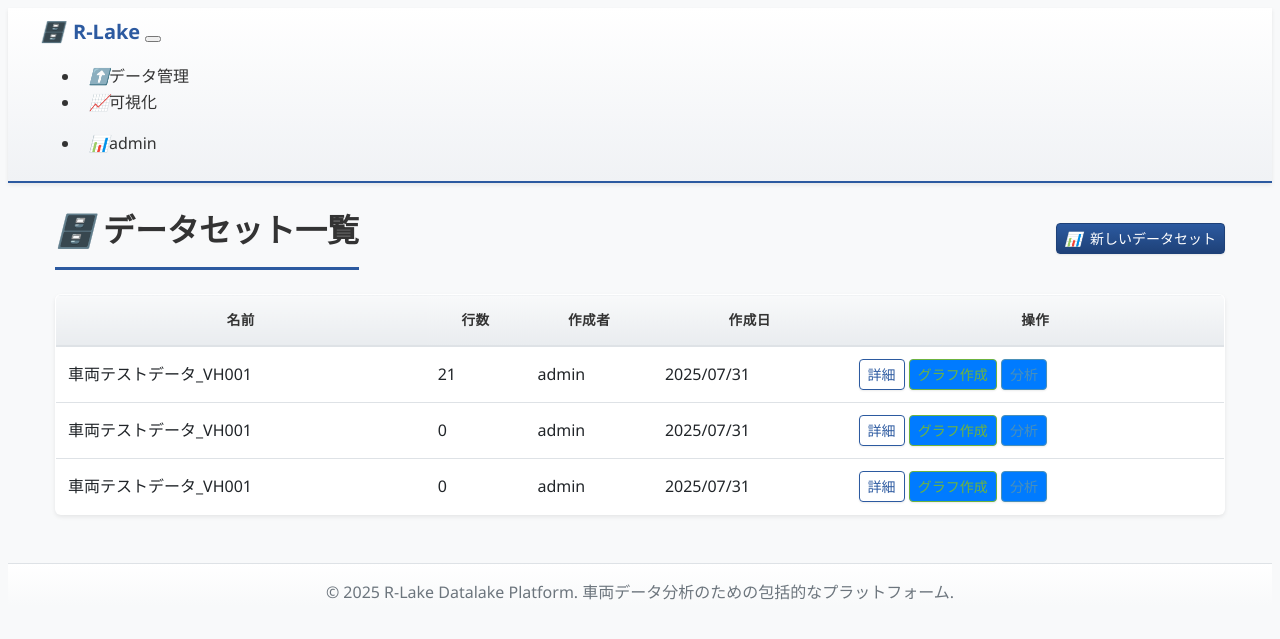
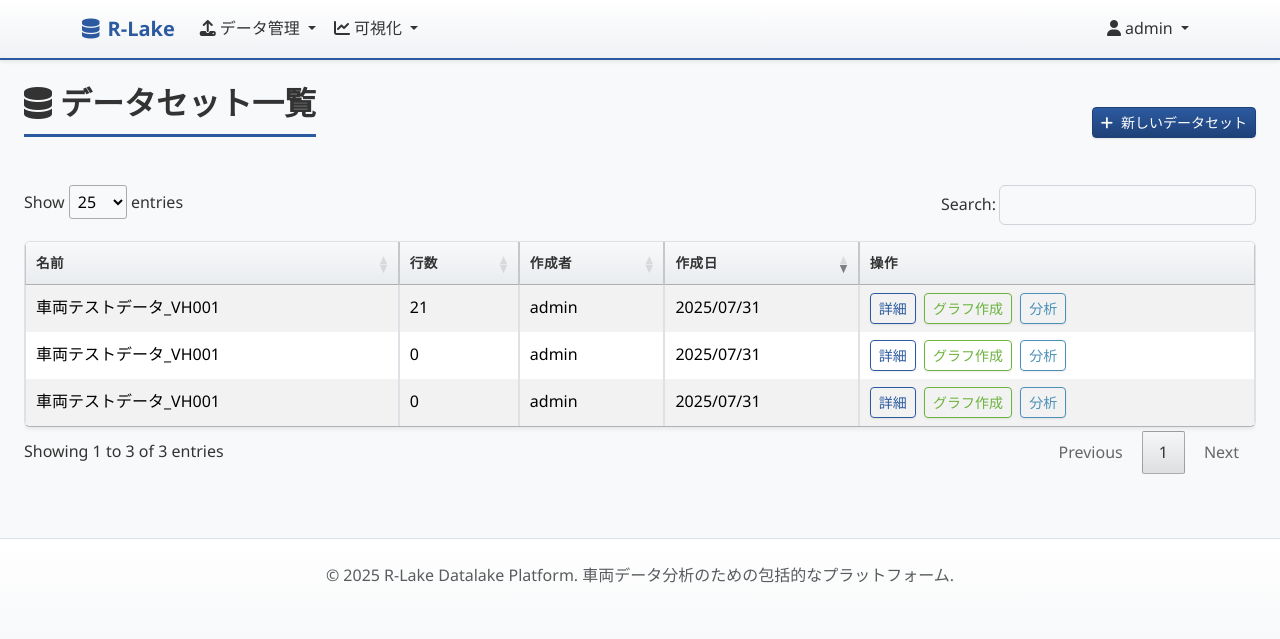
Before and after one commit to sdrdx4100/R-Lake, a Django app: page /ingest/ in a window 1280 px wide. Shown: the top 639 px of the page. Run offline with Django 5.2, Linux system fonts and the light colour scheme; a user stored in the database is signed in; data comes from the database, SQL or seed files in the repository; some libraries are stand-ins or nearby versions.

Commit message:
Improve styling and functionality in base and dataset list templates
- Updated CSS in base.html for enhanced Bootstrap compatibility and added custom styles.
- Refactored JavaScript in dataset_list.html to ensure proper initialization of DataTables with Japanese localization and improved error handling.

```diff
--- a/templates/base.html
+++ b/templates/base.html
@@ -5,54 +5,36 @@
     <meta name="viewport" content="width=device-width, initial-scale=1.0">
     <title>{% block title %}R-Lake Datalake Platform{% endblock %}</title>
 
-    <!-- Basic CSS for fallback styling -->
+    <!-- Bootstrap CSS for better styling -->
+    <link href="https://cdn.jsdelivr.net/npm/bootstrap@5.3.2/dist/css/bootstrap.min.css" rel="stylesheet" integrity="sha384-T3c6CoIi6uLrA9TneNEoa7RxnatzjcDSCmG1MXxSR1GAsXEV/Dwwykc2MPK8M2HN" crossorigin="anonymous">
+
+    <!-- Font Awesome for icons -->
+    <link rel="stylesheet" href="https://cdnjs.cloudflare.com/ajax/libs/font-awesome/6.4.0/css/all.min.css" integrity="sha512-iecdLmaskl7CVkqkXNQ/ZH/XLlvWZOJyj7Yy7tcenmpD1ypASozpmT/E0iPtmFIB46ZmdtAc9eNBvH0H/ZpiBw==" crossorigin="anonymous">
+
+    <!-- Custom CSS for additional styling -->
     <style>
-        /* Minimal Bootstrap-like styling */
-        .container, .container-fluid { max-width: 1200px; margin: 0 auto; padding: 0 15px; }
-        .row { display: flex; flex-wrap: wrap; margin: 0 -15px; }
-        .col, .col-md-6, .col-md-8, .col-lg-9, .col-lg-3 { flex: 1; padding: 0 15px; }
-        .col-md-6 { flex: 0 0 50%; }
-        .col-md-8 { flex: 0 0 66.66%; }
-        .col-lg-9 { flex: 0 0 75%; }
-        .col-lg-3 { flex: 0 0 25%; }
-        .card { border: 1px solid #ddd; border-radius: 0.375rem; margin-bottom: 1rem; }
-        .card-header { padding: 0.75rem 1.25rem; background-color: #f8f9fa; border-bottom: 1px solid #ddd; }
-        .card-body { padding: 1.25rem; }
-        .btn { display: inline-block; padding: 0.375rem 0.75rem; margin-bottom: 0; font-size: 1rem; line-height: 1.5; text-align: center; text-decoration: none; vertical-align: middle; cursor: pointer; border: 1px solid transparent; border-radius: 0.375rem; background-color: #007bff; color: white; }
-        .btn:hover { background-color: #0056b3; }
-        .btn-outline-primary { background-color: transparent; color: #007bff; border-color: #007bff; }
-        .btn-outline-secondary { background-color: transparent; color: #6c757d; border-color: #6c757d; }
-        .form-control, .form-select { display: block; width: 100%; padding: 0.375rem 0.75rem; font-size: 1rem; line-height: 1.5; color: #495057; background-color: #fff; border: 1px solid #ced4da; border-radius: 0.375rem; box-sizing: border-box; }
-        .form-label { display: inline-block; margin-bottom: 0.5rem; }
-        .mb-3 { margin-bottom: 1rem; }
-        .navbar { background-color: #007bff !important; padding: 0.5rem 1rem; }
-        .navbar-brand { color: white !important; text-decoration: none; font-weight: bold; }
-        .nav-link { color: white !important; text-decoration: none; padding: 0.5rem 1rem; }
-        .dropdown-menu { display: none; position: absolute; background-color: white; border: 1px solid #ddd; border-radius: 0.375rem; z-index: 1000; min-width: 160px; }
-        .dropdown:hover .dropdown-menu { display: block; }
-        .alert { padding: 0.75rem 1.25rem; margin-bottom: 1rem; border: 1px solid transparent; border-radius: 0.375rem; }
-        .alert-success { color: #155724; background-color: #d4edda; border-color: #c3e6cb; }
-        .alert-danger { color: #721c24; background-color: #f8d7da; border-color: #f5c6cb; }
-        .table { width: 100%; margin-bottom: 1rem; color: #212529; border-collapse: collapse; }
-        .table th, .table td { padding: 0.75rem; vertical-align: top; border-top: 1px solid #dee2e6; }
-        .text-center { text-align: center; }
-        .text-muted { color: #6c757d; }
-        .d-flex { display: flex; }
-        .justify-content-between { justify-content: space-between; }
-        .align-items-center { align-items: center; }
-        .me-2 { margin-right: 0.5rem; }
-        .fas::before { content: "📊"; }
-        .fa-chart-line::before { content: "📈"; }
-        .fa-database::before { content: "🗄️"; }
-        .fa-upload::before { content: "⬆️"; }
-        .fa-list::before { content: "📋"; }
-        .fa-edit::before { content: "✏️"; }
-        .fa-download::before { content: "⬇️"; }
-        .fa-eye::before { content: "👁️"; }
-        .fa-spinner::before { content: "⟳"; }
-        .fa-sync::before { content: "🔄"; }
-        .fa-expand::before { content: "⛶"; }
-        input:required:invalid { border-color: #dc3545; }
+        /* Enhanced styling to complement Bootstrap */
+        .navbar-brand { font-weight: 600; }
+        .card { box-shadow: 0 0.125rem 0.25rem rgba(0, 0, 0, 0.075); }
+        .btn { border-radius: 0.375rem; }
+        .table th { font-weight: 600; background-color: #f8f9fa; }
+        .alert { border-radius: 0.5rem; }
+        .form-control:focus, .form-select:focus {
+            border-color: #86b7fe;
+            box-shadow: 0 0 0 0.25rem rgba(13, 110, 253, 0.25);
+        }
+        /* DataTables styling adjustments */
+        .dataTables_wrapper .dataTables_length,
+        .dataTables_wrapper .dataTables_filter,
+        .dataTables_wrapper .dataTables_info,
+        .dataTables_wrapper .dataTables_paginate {
+            margin-bottom: 1rem;
+        }
+        .dataTables_wrapper .dataTables_filter input[type="search"] {
+            border: 1px solid #ced4da;
+            border-radius: 0.375rem;
+            padding: 0.375rem 0.75rem;
+        }
     </style>
 
     <!-- Plotly.js fallback -->
@@ -174,10 +156,17 @@
         </div>
     </footer>
 
-    <!-- Vanilla JavaScript replacements for jQuery functionality -->
+    <!-- jQuery for DataTables and other dependencies -->
+    <script src="https://code.jquery.com/jquery-3.7.1.min.js" integrity="sha256-/JqT3SQfawRcv/BIHPThkBvs0OEvtFFmqPF/lYI/Cxo=" crossorigin="anonymous"></script>
+
+    <!-- Bootstrap JavaScript for UI components -->
+    <script src="https://cdn.jsdelivr.net/npm/bootstrap@5.3.2/dist/js/bootstrap.bundle.min.js" integrity="sha384-C6RzsynM9kWDrMNeT87bh95OGNyZPhcTNXj1NW7RuBCsyN/o0jlpcV8Qyq46cDfL" crossorigin="anonymous"></script>
+
+    <!-- Fallback implementations for offline scenarios -->
     <script>
-        // Basic utility functions to replace jQuery
-        function $(selector) {
+        // jQuery fallback for older implementations
+        if (typeof jQuery === 'undefined') {
+            window.jQuery = window.$ = function(selector) {
                 if (typeof selector === 'string') {
                     return document.querySelector(selector);
                 } else if (typeof selector === 'function') {
@@ -188,12 +177,12 @@
                     }
                 }
                 return selector;
-        }
+            };
 
-        // Basic AJAX functionality
-        function ajax(options) {
+            // Basic AJAX functionality for jQuery compatibility
+            jQuery.ajax = function(options) {
                 return fetch(options.url, {
-                method: options.method || 'GET',
+                    method: options.method || options.type || 'GET',
                     headers: options.headers || {},
                     body: options.data instanceof FormData ? options.data : JSON.stringify(options.data)
                 }).then(response => {
@@ -201,16 +190,31 @@
                         return response.json();
                     }
                     return response.text();
+                }).then(data => {
+                    if (options.success) options.success(data);
+                    return data;
+                }).catch(error => {
+                    if (options.error) options.error(error);
+                    throw error;
                 });
+            };
+
+            // Basic fn extension for compatibility
+            jQuery.fn = jQuery.prototype = {
+                dataTable: function() {
+                    console.warn('DataTables not available. Creating fallback table.');
+                    return this;
+                }
+            };
         }
 
-        // Bootstrap modal replacement
+        // Bootstrap modal fallback
         if (typeof bootstrap === 'undefined') {
             window.bootstrap = {
                 Modal: function(element) {
                     return {
-                        show: function() { element.style.display = 'block'; },
-                        hide: function() { element.style.display = 'none'; },
+                        show: function() { if (element) element.style.display = 'block'; },
+                        hide: function() { if (element) element.style.display = 'none'; },
                         getInstance: function() { return this; }
                     };
                 }
--- a/templates/ingest/dataset_list.html
+++ b/templates/ingest/dataset_list.html
@@ -62,16 +62,31 @@
 {% block extra_js %}
 <script src="https://cdn.datatables.net/1.13.6/js/jquery.dataTables.min.js"></script>
 <script>
-document.addEventListener('DOMContentLoaded', function() {
+$(document).ready(function() {
+    // Check if DataTables is available and jQuery is loaded
+    if (typeof $.fn.DataTable !== 'undefined') {
         var table = $('#datasetsTable');
-    if ($.fn.dataTable.isDataTable(table)) {
+
+        // Destroy existing DataTable if present
+        if ($.fn.DataTable.isDataTable(table)) {
             table.DataTable().clear().destroy();
         }
+
+        // Initialize DataTable with Japanese localization
         table.DataTable({
             language: {
                 url: 'https://cdn.datatables.net/plug-ins/1.13.6/i18n/ja.json'
+            },
+            responsive: true,
+            pageLength: 25,
+            order: [[3, 'desc']], // Sort by creation date descending
+            columnDefs: [
+                { orderable: false, targets: 4 } // Make action column non-sortable
+            ]
+        });
+    } else {
+        console.warn('DataTables library not available. Table will display without enhanced functionality.');
     }
-    });
 });
 </script>
 {% endblock %}
```
Lines whose indentation alone changed are shown as unchanged.
